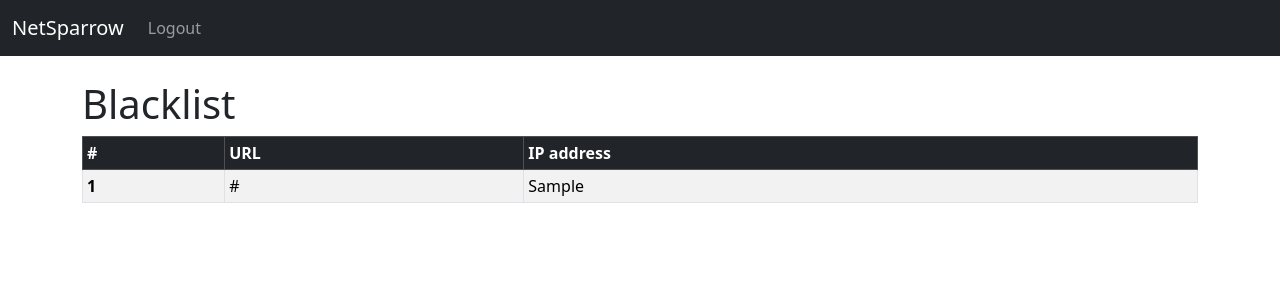
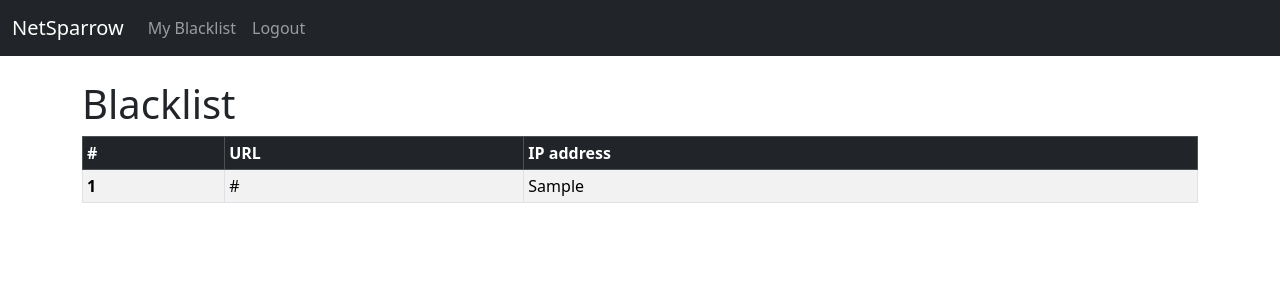
Before and after one commit to Gustav2/NetSparrow, a Django app: page / in a window 1280 px wide. Shown: the top 300 px of the page. Run offline with Django 3.2, Linux system fonts and the light colour scheme; a user stored in the database is signed in; tables that the repository leaves empty hold one stand-in row (values such as "Sample post").

Commit message:
made a myblacklist link in the navbar

```diff
--- a/django_central_server/django_server/website/templates/navbar.html
+++ b/django_central_server/django_server/website/templates/navbar.html
@@ -8,6 +8,10 @@
         <ul class="navbar-nav me-auto mb-2 mb-lg-0">
 
           {% if user.is_authenticated %}
+
+          <li class="nav-item">
+            <a class="nav-link" href="{% url 'myblacklist'%}">My Blacklist</a>
+          </li>
 
           <li class="nav-item">
             <a class="nav-link" href="{% url 'logout'%}">Logout</a>
```
